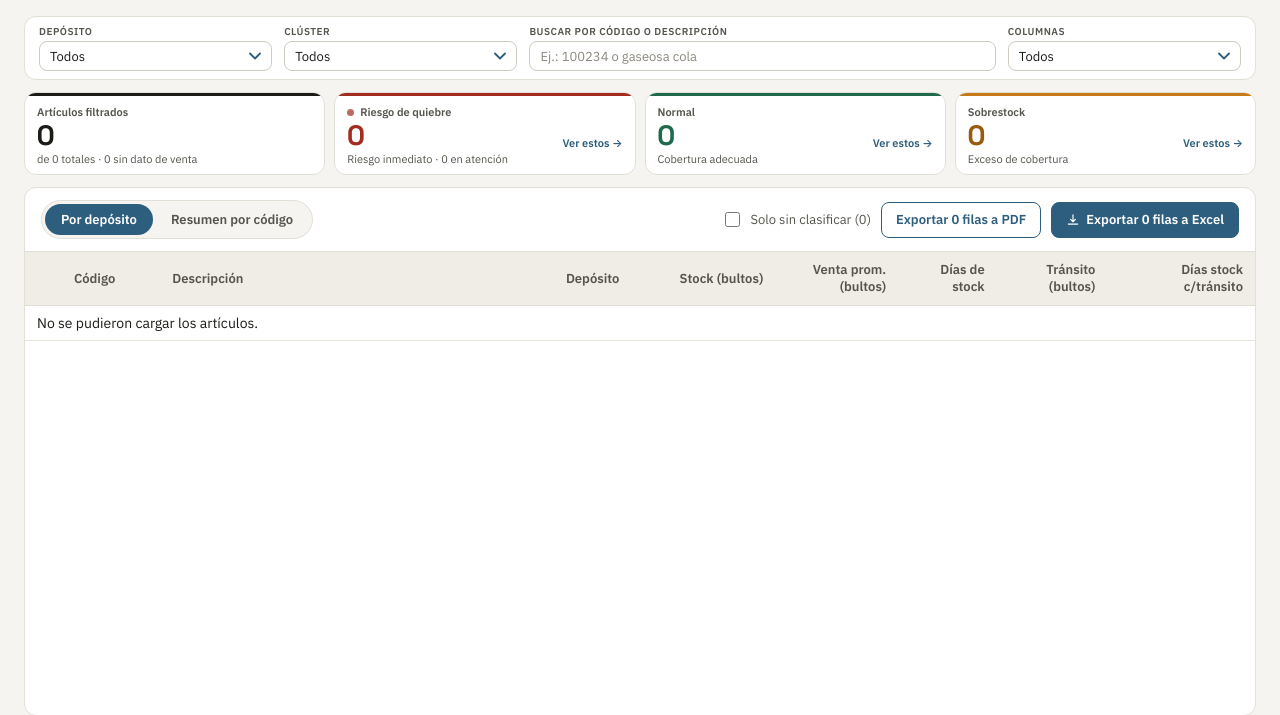
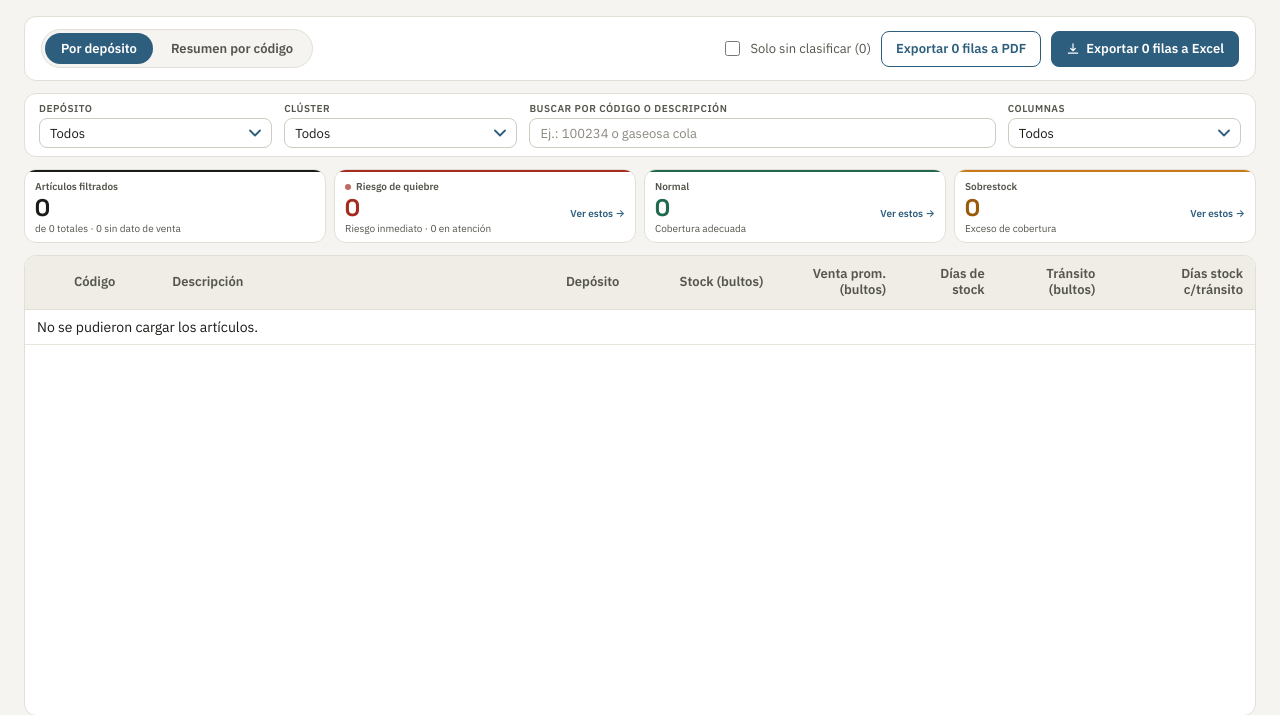
Before and after one commit to n-miranda/proyecto-bebidas, a Flask app: page / in a window 1280 px wide. Shown: the part 56-771 px from the top of the page. Run offline with Flask 3, Linux system fonts and the light colour scheme.

Commit message:
Invertir posicion de la barra de vista/acciones con la de filtros; achicar tarjetas KPI ~15% mas
- index.html: la barra de vista (Por deposito/Resumen) + acciones de
  exportar/filtro sin clasificar ahora va primero, arriba de los filtros
  de Deposito/Cluster/Buscador/Columnas (pedido del usuario, 2026-09-22)
- estilos.css: nueva clase .tabla-toolbar-independiente para el look de
  tarjeta suelta que necesita esa barra fuera de .tabla-card; la base
  .tabla-toolbar queda igual para no romper /stock-general (standalone)
- estilos.css: tarjetas KPI otro ~15% mas chicas (numero 28px->24px,
  resto de textos 11px->10px, franja de color 3px->2px) sin bajar de un
  piso legible

Co-Authored-By: Claude Sonnet 5 <noreply@anthropic.com>

```diff
--- a/src/web/static/estilos.css
+++ b/src/web/static/estilos.css
@@ -479,7 +479,7 @@ body {
   flex-shrink: 0;
   display: grid;
   grid-template-columns: repeat(4, minmax(0, 1fr));
-  gap: 9px;
+  gap: 8px;
 }
 
 .kpi {
@@ -491,7 +491,7 @@ body {
   gap: 2px;
   text-align: left;
   cursor: pointer;
-  padding: 9px 12px 8px;
+  padding: 8px 10px 7px;
   background: var(--superficie);
   border: 1px solid var(--gridline);
   border-radius: var(--radio);
@@ -505,7 +505,7 @@ body {
   content: "";
   position: absolute;
   inset: 0 0 auto 0;
-  height: 3px;
+  height: 2px;
   background: var(--kpi-color);
 }
 
@@ -519,8 +519,8 @@ body {
 .kpi-sobrestock { --kpi-color: var(--estado-sobrestock); --kpi-texto: var(--estado-sobrestock-texto); }
 
 .kpi-etiqueta {
-  margin-top: 3px;
-  font-size: 11px;
+  margin-top: 2px;
+  font-size: 10px;
   font-weight: 600;
 }
 
@@ -529,9 +529,9 @@ body {
 .kpi-critico .kpi-etiqueta::before {
   content: "";
   display: inline-block;
-  width: 7px;
-  height: 7px;
-  margin-right: 6px;
+  width: 6px;
+  height: 6px;
+  margin-right: 5px;
   border-radius: 50%;
   background: var(--estado-critico);
 }
@@ -540,12 +540,12 @@ body {
   display: flex;
   align-items: flex-end;
   justify-content: space-between;
-  gap: 6px;
+  gap: 5px;
 }
 
 .kpi-valor {
   font-family: var(--fuente-display);
-  font-size: 28px;
+  font-size: 24px;
   font-weight: 700;
   line-height: 1.05;
   color: var(--kpi-texto);
@@ -553,13 +553,13 @@ body {
 }
 
 .kpi-cta {
-  font-size: 11px;
+  font-size: 10px;
   font-weight: 600;
   color: var(--acento);
   white-space: nowrap;
 }
 
-.kpi-detalle { font-size: 11px; }
+.kpi-detalle { font-size: 10px; }
 
 @media (prefers-reduced-motion: no-preference) {
   .kpi {
@@ -687,6 +687,20 @@ body {
   justify-content: space-between;
   gap: 12px;
   flex-wrap: wrap;
+}
+
+/* En el dashboard principal esta barra ya no vive pegada arriba de la
+   tabla (dentro de .tabla-card): quedo suelta, arriba de los filtros
+   (pedido del usuario, 2026-09-22, "invertir" el orden de las dos
+   barras). Necesita su propio marco -- mismo look que .barra-filtros --
+   en vez del border-bottom que la separaba de la tabla cuando estaba
+   adentro. La pagina /stock-general (standalone, legacy) sigue usando
+   .tabla-toolbar tal cual, adentro de su .tabla-card. */
+.tabla-toolbar-independiente {
+  border-bottom: none;
+  background: var(--superficie);
+  border: 1px solid var(--gridline);
+  border-radius: var(--radio);
 }
 
 .tabla-toolbar-titulo {
--- a/src/web/templates/index.html
+++ b/src/web/templates/index.html
@@ -46,6 +46,39 @@
   </div>
 
   <main class="contenedor">
+    <!-- Antes "Stock general" era un boton que abria /stock-general en una
+         pestana nueva. Ahora es una 2da vista de esta misma tabla, elegida
+         con este selector -- asi el usuario nunca pierde de vista los
+         filtros/KPIs, y el tab resaltado deja bien claro cual de las dos
+         esta mirando (ver app.js::cambiarVista). Va antes que los filtros
+         (pedido del usuario, 2026-09-22): primero se elige la vista, recien
+         despues los filtros que le corresponden a esa vista. -->
+    <div class="tabla-toolbar tabla-toolbar-independiente">
+      <div class="vista-tabs" role="tablist" aria-label="Vista de la tabla de stock">
+        <button type="button" class="vista-tab vista-tab-activa" data-vista="deposito" role="tab" aria-selected="true">Por depósito</button>
+        <button type="button" class="vista-tab" data-vista="resumen" role="tab" aria-selected="false" title="Una fila por código, una columna por depósito">Resumen por código</button>
+      </div>
+      <div class="tabla-toolbar-acciones" id="acciones-deposito">
+        <label class="check-toggle">
+          <input id="filtro-sin-clasificar" type="checkbox">
+          <span>Solo sin clasificar (<span id="contador-sin-clasificar">0</span>)</span>
+        </label>
+        <button id="btn-exportar-pdf" type="button" class="btn-secundario">
+          <span>Exportar <span id="btn-exportar-pdf-cantidad">0</span> filas a PDF</span>
+        </button>
+        <button id="btn-exportar" type="button" class="btn-primario">
+          <svg width="14" height="14" viewBox="0 0 24 24" fill="none" stroke="currentColor" stroke-width="2" stroke-linecap="round" aria-hidden="true"><path d="M12 3v12m0 0 4-4m-4 4-4-4M4 19h16"/></svg>
+          <span>Exportar <span id="btn-exportar-cantidad">0</span> filas a Excel</span>
+        </button>
+      </div>
+      <div class="tabla-toolbar-acciones" id="acciones-resumen" hidden>
+        <button id="btn-exportar-resumen" type="button" class="btn-primario">
+          <svg width="14" height="14" viewBox="0 0 24 24" fill="none" stroke="currentColor" stroke-width="2" stroke-linecap="round" aria-hidden="true"><path d="M12 3v12m0 0 4-4m-4 4-4-4M4 19h16"/></svg>
+          Exportar a Excel
+        </button>
+      </div>
+    </div>
+
     <div class="barra-filtros">
       <div class="filtro" id="filtro-deposito-wrap">
         <label>Depósito</label>
@@ -118,36 +151,6 @@
     </section>
 
     <div class="tabla-card">
-      <div class="tabla-toolbar">
-        <!-- Antes "Stock general" era un boton que abria /stock-general en
-             una pestana nueva. Ahora es una 2da vista de esta misma tabla,
-             elegida con este selector -- asi el usuario nunca pierde de
-             vista los filtros/KPIs, y el tab resaltado deja bien claro cual
-             de las dos esta mirando (ver app.js::cambiarVista). -->
-        <div class="vista-tabs" role="tablist" aria-label="Vista de la tabla de stock">
-          <button type="button" class="vista-tab vista-tab-activa" data-vista="deposito" role="tab" aria-selected="true">Por depósito</button>
-          <button type="button" class="vista-tab" data-vista="resumen" role="tab" aria-selected="false" title="Una fila por código, una columna por depósito">Resumen por código</button>
-        </div>
-        <div class="tabla-toolbar-acciones" id="acciones-deposito">
-          <label class="check-toggle">
-            <input id="filtro-sin-clasificar" type="checkbox">
-            <span>Solo sin clasificar (<span id="contador-sin-clasificar">0</span>)</span>
-          </label>
-          <button id="btn-exportar-pdf" type="button" class="btn-secundario">
-            <span>Exportar <span id="btn-exportar-pdf-cantidad">0</span> filas a PDF</span>
-          </button>
-          <button id="btn-exportar" type="button" class="btn-primario">
-            <svg width="14" height="14" viewBox="0 0 24 24" fill="none" stroke="currentColor" stroke-width="2" stroke-linecap="round" aria-hidden="true"><path d="M12 3v12m0 0 4-4m-4 4-4-4M4 19h16"/></svg>
-            <span>Exportar <span id="btn-exportar-cantidad">0</span> filas a Excel</span>
-          </button>
-        </div>
-        <div class="tabla-toolbar-acciones" id="acciones-resumen" hidden>
-          <button id="btn-exportar-resumen" type="button" class="btn-primario">
-            <svg width="14" height="14" viewBox="0 0 24 24" fill="none" stroke="currentColor" stroke-width="2" stroke-linecap="round" aria-hidden="true"><path d="M12 3v12m0 0 4-4m-4 4-4-4M4 19h16"/></svg>
-            Exportar a Excel
-          </button>
-        </div>
-      </div>
       <div class="tabla-scroll" id="scroll-deposito">
         <table id="tabla-stock">
           <colgroup>
```
